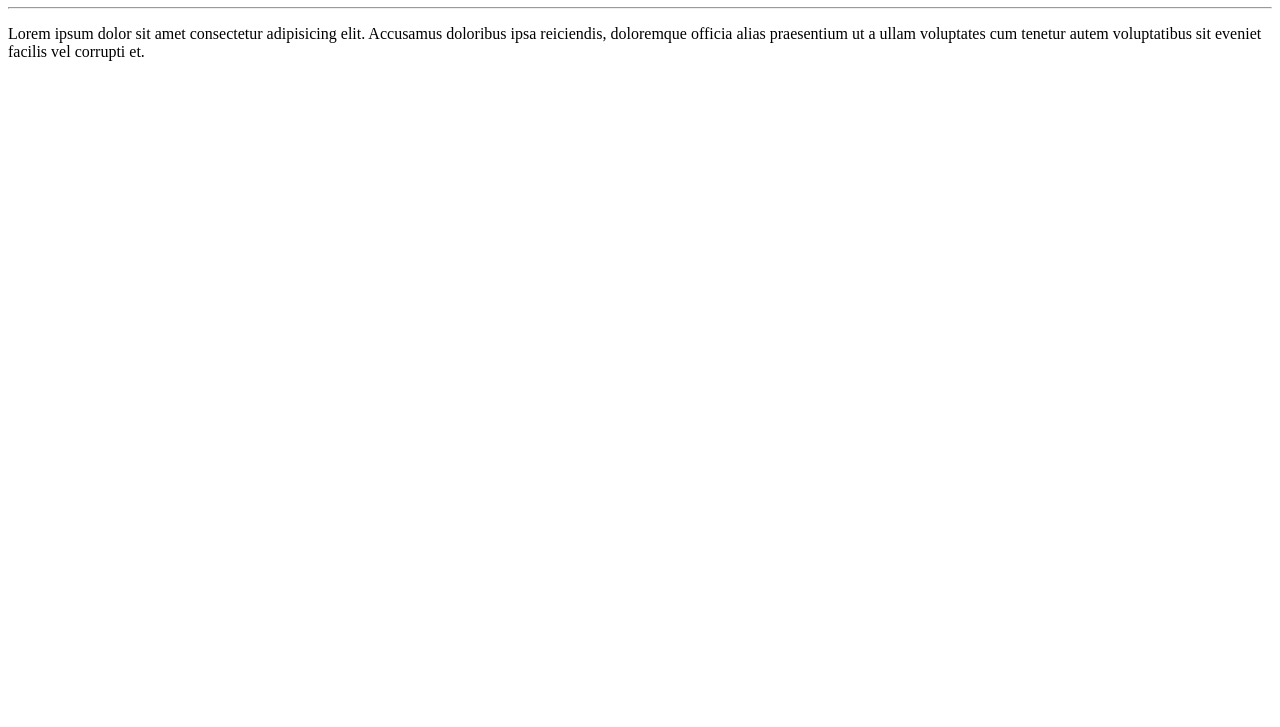
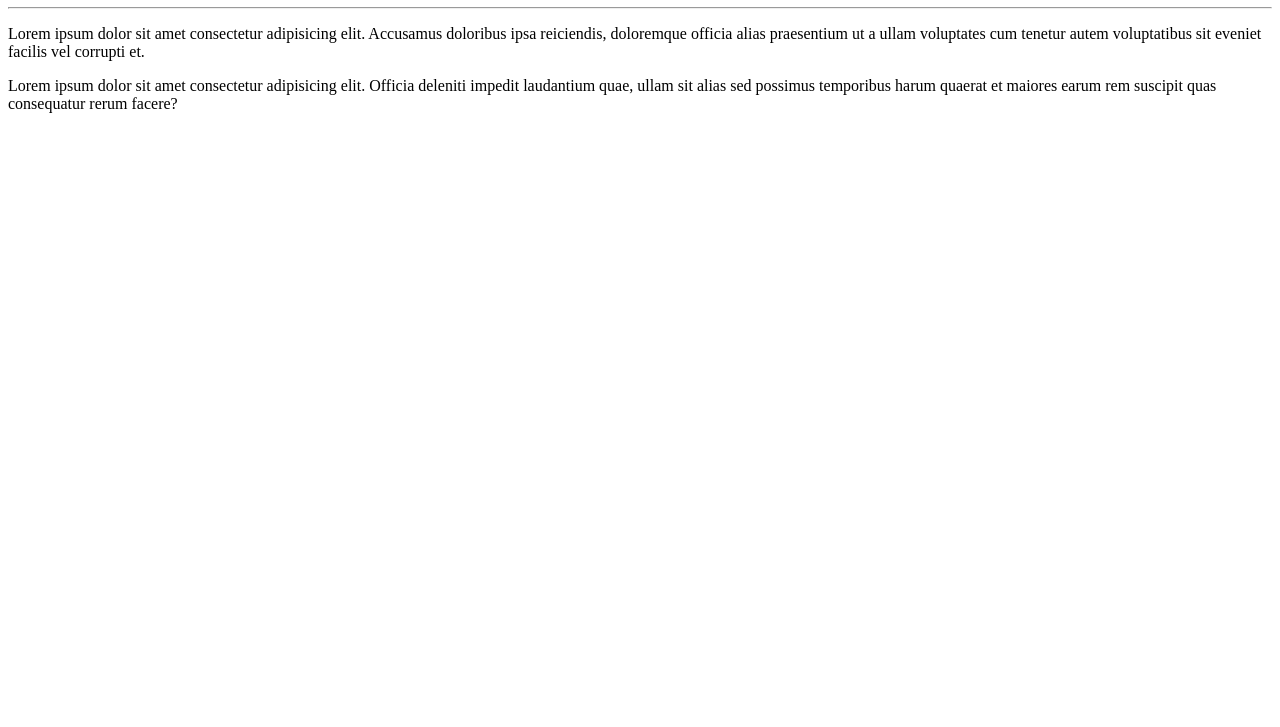
Before and after one commit to Jevneves/OlaMundo, a plain HTML site: page site-exemplo/index.html in a window 1280 px wide. Shown: the part 73-800 px from the top of the page. Drawn offline with Linux system fonts and the light colour scheme.

Commit message:
Adicionei mais um parágrafo

```diff
--- a/site-exemplo/index.html
+++ b/site-exemplo/index.html
@@ -9,5 +9,8 @@
     <h1>Olá, Mundo!</h1>
     <hr>
     <p>Lorem ipsum dolor sit amet consectetur adipisicing elit. Accusamus doloribus ipsa reiciendis, doloremque officia alias praesentium ut a ullam voluptates cum tenetur autem voluptatibus sit eveniet facilis vel corrupti et.</p>
+
+    <p>Lorem ipsum dolor sit amet consectetur adipisicing elit. Officia deleniti impedit laudantium quae, ullam sit alias sed possimus temporibus harum quaerat et maiores earum rem suscipit quas consequatur rerum facere?
+    </p>
 </body>
 </html>
```
